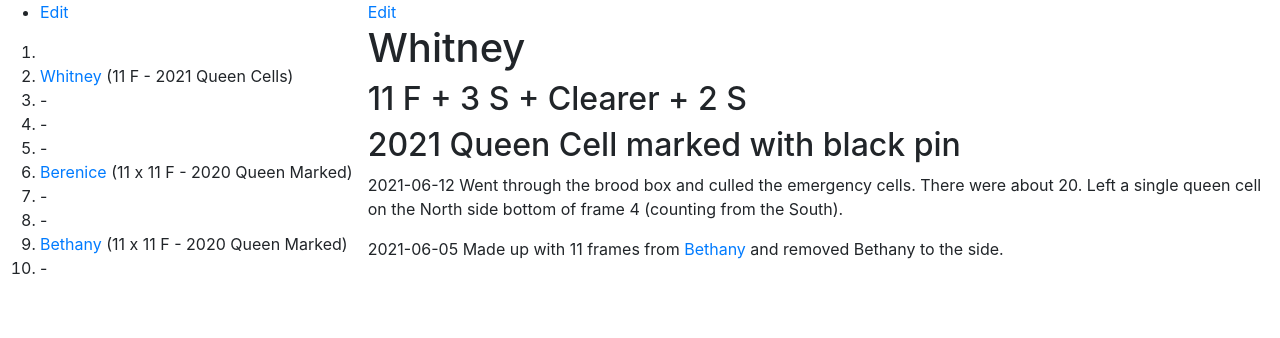
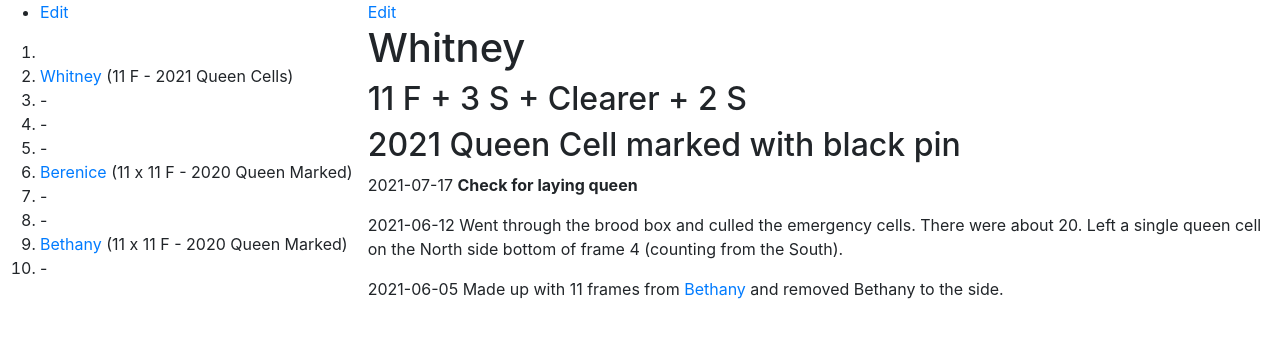
Before and after one commit to joejcollins/rhapsody-angel, a Jekyll site: the page built from queens/2021-whitney.md, in a window 1280 px wide. Shown: the top 338 px of the page. Built offline with Jekyll 4.4.1, drawn with Linux system fonts in a browser that asks for light colours; our own code applies the rules of GitHub Pages for plain Markdown files.

Commit message:
Note on check for laying

```diff
--- a/queens/2021-whitney.md
+++ b/queens/2021-whitney.md
@@ -4,6 +4,8 @@
 
 ## 2021 Queen Cell marked with black pin
 
+2021-07-17 **Check for laying queen**
+
 2021-06-12 Went through the brood box and culled the emergency cells.  There were about 20.  Left a single queen cell on the North side bottom of frame 4 (counting from the South).
 
 2021-06-05 Made up with 11 frames from [Bethany]({{ site.baseurl }}/queens/2020-bethany.html) and removed Bethany to the side.
```
